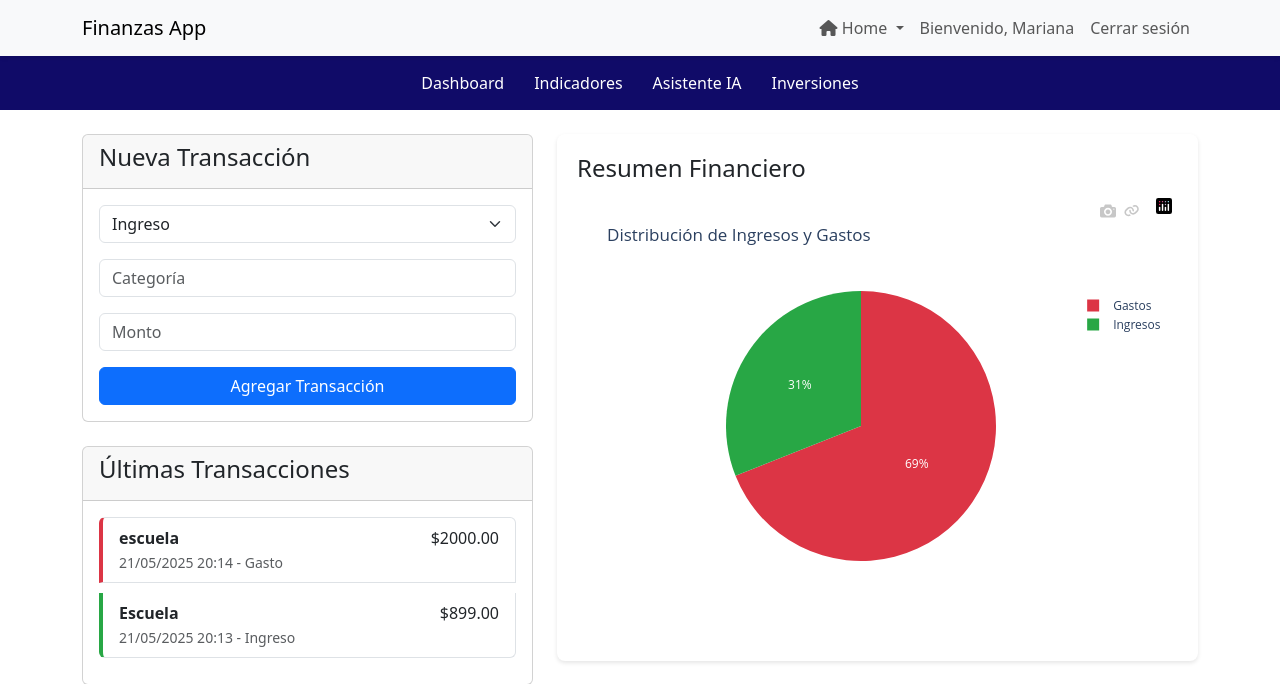
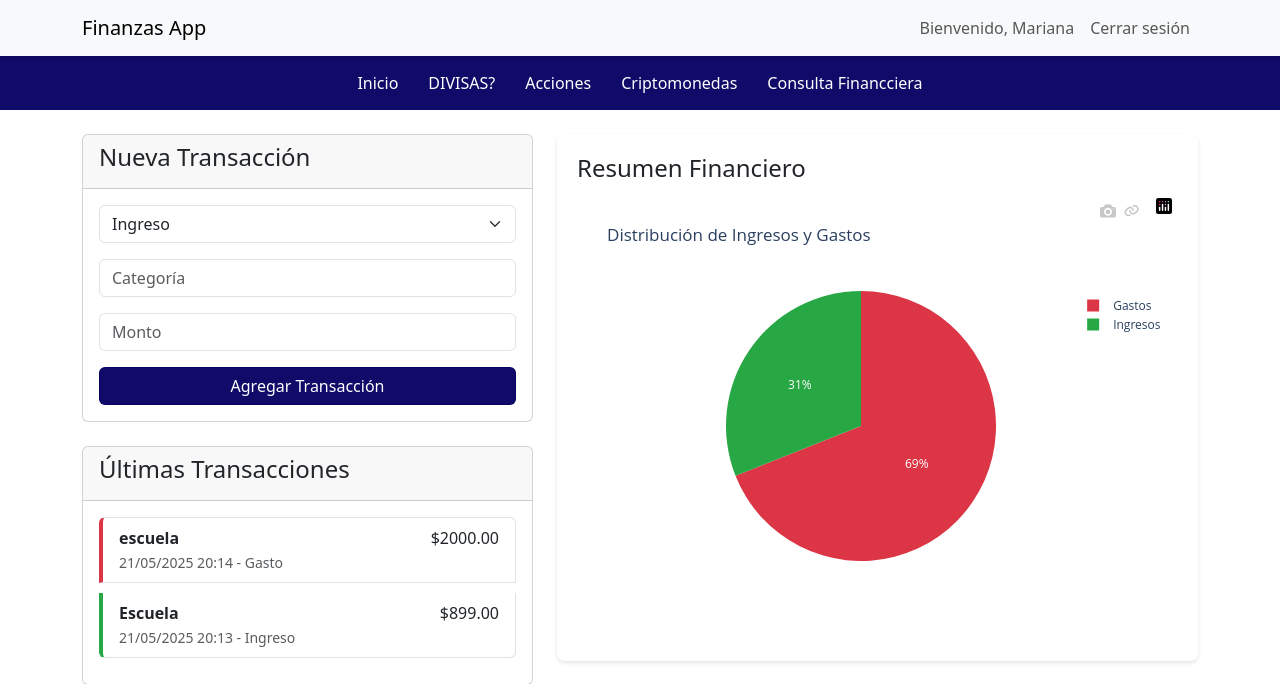
Before and after one commit to Maar1i/App_Financiera, a Flask app: page /dashboard in a window 1280 px wide. Shown: the top 684 px of the page. Run offline with Flask 3, Linux system fonts and the light colour scheme; a user stored in the database is signed in; data comes from the database, SQL or seed files in the repository; some libraries are stand-ins or nearby versions.

Commit message:
Acciones e inversiones

```diff
--- a/finanzas_flask/app.py
+++ b/finanzas_flask/app.py
@@ -52,6 +52,15 @@ class Transaction(db.Model):
     description = db.Column(db.String(200))
     date = db.Column(db.DateTime, default=datetime.utcnow)
 
+class Acciones(db.Model):
+    id = db.Column(db.Integer, primary_key=True)
+    user_id = db.Column(db.Integer, db.ForeignKey('user.id'))
+    accion = db.Column(db.String(10), nullable=False)  # Símbolo de la acción (AAPL, MSFT, etc.)
+    tipo_operacion = db.Column(db.String(10), nullable=False)  # 'compra' o 'venta'
+    cantidad = db.Column(db.Integer, nullable=False)
+    precio = db.Column(db.Float, nullable=False)  # Precio por acción
+    fecha = db.Column(db.DateTime, default=datetime.utcnow)
+
 @login_manager.user_loader
 def load_user(user_id):
     return User.query.get(int(user_id))
@@ -65,14 +74,52 @@ def home():
 def inicio():
     return render_template('inicio.html', show_blue_stripe=True)
 
-@app.route('/inversiones')
-def inversiones():
-    return render_template('inversiones.html', show_blue_stripe=True)
+@app.route('/acciones', methods=['GET', 'POST'])
+@login_required
+def acciones():
+    if request.method == 'POST':
+        try:
+            accion = request.form.get('accion')
+            tipo_operacion = request.form.get('tipo_operacion')
+            cantidad = int(request.form.get('cantidad'))
+            precio = float(request.form.get('precio'))
+
+            nueva_operacion = Acciones(
+                user_id=current_user.id,
+                accion=accion,
+                tipo_operacion=tipo_operacion,
+                cantidad=cantidad,
+                precio=precio,
+                fecha=datetime.utcnow()
+            )
+
+            db.session.add(nueva_operacion)
+            db.session.commit()
+            flash('Operación registrada exitosamente!', 'success')
+
+        except Exception as e:
+            db.session.rollback()
+            flash(f'Error al registrar operación: {str(e)}', 'danger')
+
+    # Obtener operaciones del usuario
+    transacciones = Acciones.query.filter_by(user_id=current_user.id)\
+                               .order_by(Acciones.fecha.desc())\
+                               .all()
+
+    # Aquí iría la lógica para generar los gráficos
+    pie_div = generar_grafico_pie(transacciones)
+    bar_div = generar_grafico_barras(transacciones)
+
+    return render_template('acciones.html', transacciones=transacciones)
 
 @app.route('/consulta-financiera')
 def consulta_financiera():
     return render_template('consulta_financiera.html', show_blue_stripe=True)
 
+@app.route('/criptomonedas')
+@login_required
+def criptomonedas():
+    return render_template('criptomonedas.html', show_blue_stripe=True)
 
 @app.route('/register', methods=['GET', 'POST'])
 def register():
@@ -148,6 +195,8 @@ def login():
             flash('Usuario no encontrado.')
 
     return render_template('login.html')
+
+
 @app.route('/logout')
 @login_required
 def logout():
--- a/finanzas_flask/templates/dashboard.html
+++ b/finanzas_flask/templates/dashboard.html
@@ -51,6 +51,18 @@
             padding: 20px;
             margin-bottom: 30px;
         }
+
+         .btn-custom {
+        background-color: #070262f5;
+        border-color: #070262f5;
+        color: white !important;
+        }
+        .btn-custom:hover {
+        background-color: #05014af5;
+        border-color: #05014af5;
+        }
+
+
     </style>
 </head>
 <body>
@@ -64,14 +76,6 @@
             <div class="collapse navbar-collapse" id="navbarNav">
                 <ul class="navbar-nav ms-auto">
                     <li class="nav-item dropdown">
-                        <a class="nav-link dropdown-toggle" href="#" id="homeDropdown" role="button" data-bs-toggle="dropdown">
-                            <i class="fas fa-home"></i> Home
-                        </a>
-                        <ul class="dropdown-menu" aria-labelledby="homeDropdown">
-                            <li><a class="dropdown-item" href="{{ url_for('dashboard') }}">Inicio</a></li>
-                            <li><a class="dropdown-item" href="{{ url_for('inversiones') }}">Inversiones</a></li>
-                            <li><a class="dropdown-item" href="{{ url_for('consulta_financiera') }}">Consulta Financiera</a></li>
-                        </ul>
                     </li>
                     <li class="nav-item">
                         <span class="nav-link">Bienvenido, {{ current_user.username }}</span>
@@ -87,10 +91,12 @@
     <!-- Franja azul -->
     <div class="blue-stripe">
         <div class="container d-flex justify-content-center">
-            <a href="{{ url_for('dashboard') }}" class="menu-item">Dashboard</a>
-            <a href="{{ url_for('indicadores') }}" class="menu-item">Indicadores</a>
-            <a href="{{ url_for('asistente') }}" class="menu-item">Asistente IA</a>
-            <a href="{{ url_for('inversiones') }}" class="menu-item">Inversiones</a>
+            <a href="{{ url_for('dashboard') }}" class="menu-item">Inicio</a>
+            <a href="{{ url_for('indicadores') }}" class="menu-item">DIVISAS?</a>
+            <a href="{{ url_for('acciones') }}" class="menu-item">Acciones</a>
+            <a href="{{ url_for('criptomonedas') }}" class="menu-item">Criptomonedas</a>
+            <a href="{{ url_for('asistente') }}" class="menu-item">Consulta Financciera</a>
+
         </div>
     </div>
 
@@ -116,7 +122,7 @@
                             <div class="mb-3">
                                 <input type="number" step="0.01" class="form-control" name="amount" placeholder="Monto" required>
                             </div>
-                            <button type="submit" class="btn btn-primary w-100">Agregar Transacción</button>
+                            <button type="submit" class="btn btn-custom w-100">Agregar Transacción</button>
                         </form>
                     </div>
                 </div>
--- a/finanzas_flask/templates/inversiones.html
+++ /dev/null
@@ -1,6 +0,0 @@
-{% extends "dashboard.html" %}
-
-{% block content %}
-<h1>Inversiones</h1>
-<p>Contenido sobre inversiones...</p>
-{% endblock %}
```
